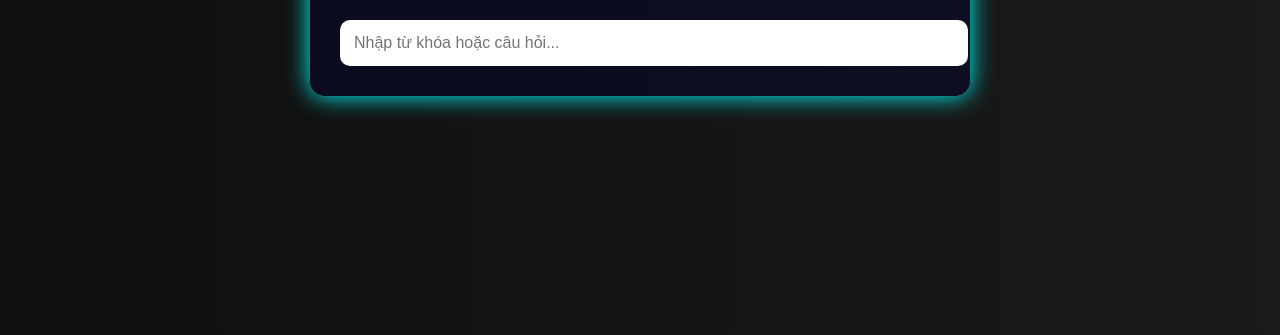
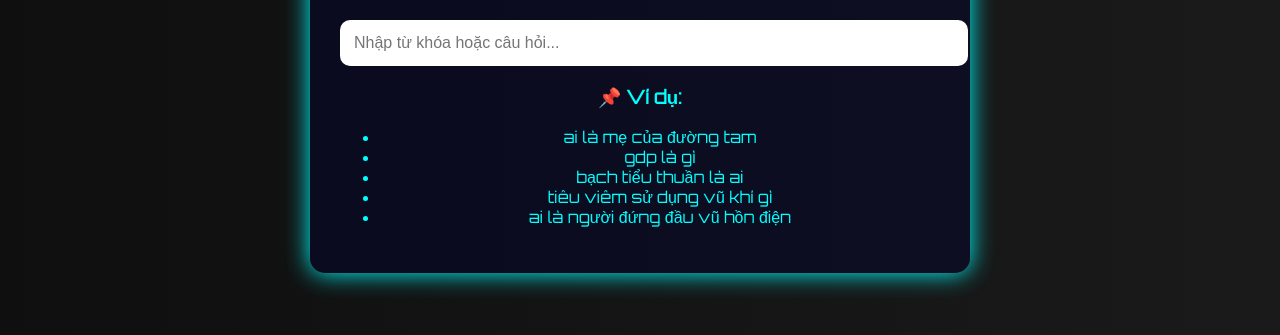
Before and after one commit to Anhtuanpri/Tra-HCT, a plain HTML site: page index.html in a window 1280 px wide. Shown: the part 295-630 px from the top of the page. Drawn offline with Linux system fonts and the light colour scheme.

Commit message:
Update index.html

```diff
--- a/index.html
+++ b/index.html
@@ -16,6 +16,17 @@
     <h1>🔍 TRA CỨU NHÂN VẬT & TÌNH TIẾT</h1>
     <input type="text" id="searchBox" placeholder="Nhập từ khóa hoặc câu hỏi..." />
     <div id="answerBox" class="hidden"></div>
+
+    <div id="suggestBox">
+      <h3>📌 Ví dụ:</h3>
+      <ul>
+        <li>ai là mẹ của đường tam</li>
+        <li>gdp là gì</li>
+        <li>bạch tiểu thuần là ai</li>
+        <li>tiêu viêm sử dụng vũ khí gì</li>
+        <li>ai là người đứng đầu vũ hồn điện</li>
+      </ul>
+    </div>
   </div>
 
   <script src="script.js"></script>
```
